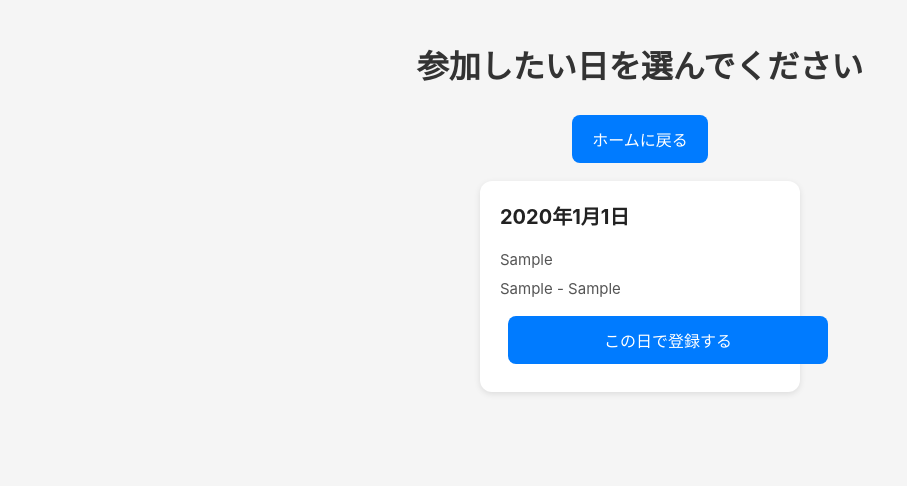
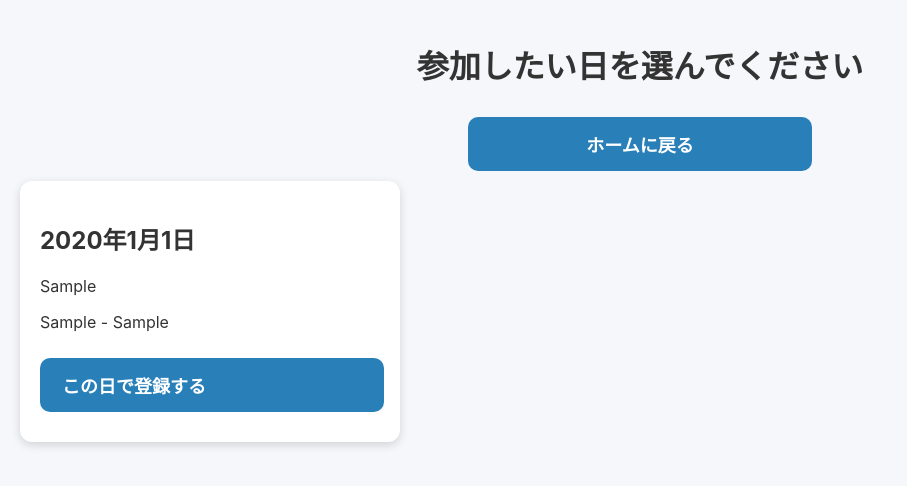
Before and after one commit to matsumurashin0125/event-app6, a Flask app: page /register in a window 1280 px wide. Shown: the top 486 px of the page, without its empty margins (0-907 px from the left). Run offline with Flask 3, Linux system fonts and the light colour scheme; tables that the repository leaves empty hold one stand-in row (values such as "Sample post").

Commit message:
style.css を更新

```diff
--- a/static/style.css
+++ b/static/style.css
@@ -1,13 +1,13 @@
 /* ------------------------------
-   基本設定
+   全体設定
 ------------------------------ */
 body {
-    font-family: -apple-system, BlinkMacSystemFont, "Helvetica Neue", Arial, sans-serif;
+    font-family: -apple-system, BlinkMacSystemFont, "Segoe UI", Roboto, sans-serif;
     margin: 0;
     padding: 20px;
-    background: #f5f5f5;
+    background: #f5f7fa;
+    color: #333;
     text-align: center;
-    color: #333;
 }
 
 h1, h2, h3 {
@@ -15,153 +15,184 @@ h1, h2, h3 {
 }
 
 /* ------------------------------
-   ボタン
+   共通ボタン
 ------------------------------ */
 .btn {
     display: inline-block;
-    margin: 8px;
-    padding: 12px 20px;
-    background-color: #007bff;
+    padding: 14px 22px;
+    margin: 10px 0;
+    background: #2980b9;
     color: white;
     text-decoration: none;
-    border-radius: 8px;
-    font-size: 16px;
+    border-radius: 10px;
+    font-size: 18px;
+    font-weight: 600;
+    transition: 0.2s;
+    width: 80%;
+    max-width: 300px;
 }
 
 .btn:hover {
-    background-color: #005dc1;
+    background: #1c648b;
 }
 
-.btn-danger {
-    background-color: #e53935;
+/* 管理者ボタンは色を変える */
+.admin-btn {
+    background: #27ae60;
 }
 
-.btn-danger:hover {
-    background-color: #c62828;
+.admin-btn:hover {
+    background: #1f8a4b;
 }
 
-/* 小さめボタン */
-.btn-small {
-    padding: 6px 12px;
-    font-size: 14px;
+/* 戻るボタン */
+.back-btn {
+    background: #7f8c8d;
 }
 
-/* ------------------------------
-   カードレイアウト
------------------------------- */
-.card-list {
-    display: flex;
-    flex-wrap: wrap;
-    justify-content: center;
-    gap: 15px;
-    padding: 10px;
+.back-btn:hover {
+    background: #626f70;
 }
 
-.card {
-    width: 90%;
-    max-width: 320px;
-    background: white;
-    border-radius: 12px;
-    box-shadow: 0 2px 6px rgba(0,0,0,0.1);
-    padding: 20px;
-    box-sizing: border-box;
-    text-align: left;
-    transition: transform 0.15s ease, box-shadow 0.15s ease;
+/* 削除ボタン */
+.delete-btn {
+    background: #e74c3c !important;
 }
 
-.card:hover {
-    transform: translateY(-4px);
-    box-shadow: 0 4px 10px rgba(0,0,0,0.15);
+.delete-btn:hover {
+    background: #c0392b !important;
 }
 
-.card h2 {
-    margin-top: 0;
-    font-size: 20px;
-    color: #222;
-}
-
-.card p {
-    margin: 4px 0 10px 0;
-    font-size: 15px;
-    color: #555;
-}
-
-.card .btn {
-    width: 100%;
-    text-align: center;
-}
 
 /* ------------------------------
-   フォーム
+   入力フォーム
 ------------------------------ */
 form {
-    max-width: 420px;
+    text-align: left;
     margin: 0 auto;
-    text-align: left;
+    max-width: 400px;
 }
 
 label {
     display: block;
-    margin: 12px 0 6px;
     font-weight: bold;
+    margin: 12px 0 5px;
 }
 
-input, select {
+select, input[type="text"], input[type="number"] {
     width: 100%;
     padding: 10px;
     font-size: 16px;
-    border-radius: 6px;
+    border-radius: 8px;
     border: 1px solid #ccc;
 }
 
-button {
-    margin-top: 20px;
-    width: 100%;
-    padding: 12px;
-    font-size: 16px;
-    background: #007bff;
-    color: white;
-    border: none;
-    border-radius: 8px;
+
+/* ------------------------------
+   カード（候補日 & 選択画面）
+------------------------------ */
+.card-container {
+    display: flex;
+    flex-wrap: wrap;
+    justify-content: center;
+    gap: 18px;
+    padding-bottom: 40px;
 }
 
-button:hover {
-    background: #005dc1;
+.card {
+    background: white;
+    border-radius: 12px;
+    padding: 20px;
+    width: 90%;
+    max-width: 340px;
+    box-shadow: 0px 3px 10px rgba(0,0,0,0.15);
+    text-align: left;
+    transition: 0.2s;
+}
+
+.card:hover {
+    transform: scale(1.02);
+}
+
+.card-header {
+    font-size: 20px;
+    font-weight: bold;
+    color: #333;
+}
+
+.card-sub {
+    font-size: 16px;
+    margin: 6px 0;
+    color: #555;
+}
+
+/* ボタンをカード内に整列 */
+.card .btn {
+    width: 100%;
+    margin-top: 10px;
 }
 
 /* ------------------------------
-   テーブル（管理者用）
+   テーブル（confirm画面・出欠一覧）
 ------------------------------ */
 table {
-    width: 100%;
+    width: 95%;
+    margin: 0 auto 40px;
     border-collapse: collapse;
-    margin-top: 20px;
-}
-
-table tr:nth-child(even) {
-    background: #f0f0f0;
+    background: white;
+    border-radius: 10px;
+    overflow: hidden;
 }
 
 th, td {
-    padding: 10px;
-    border: 1px solid #ddd;
+    padding: 12px;
+    border-bottom: 1px solid #eee;
 }
 
 th {
-    background: #007bff;
+    background: #3498db;
     color: white;
+}
+
+tr:nth-child(even) {
+    background: #f8fbfd;
+}
+
+/* ------------------------------
+   管理者メニュー（タイル型）
+------------------------------ */
+.tile-menu {
+    display: flex;
+    flex-wrap: wrap;
+    justify-content: center;
+    gap: 18px;
+    padding: 20px 0;
+}
+
+.tile {
+    width: 42%;
+    max-width: 180px;
+    background: white;
+    padding: 25px 0;
+    border-radius: 15px;
+    box-shadow: 0px 3px 10px rgba(0,0,0,0.15);
+    text-decoration: none;
+    color: #333;
+    font-size: 18px;
+    font-weight: bold;
+    transition: 0.2s;
+}
+
+.tile:hover {
+    transform: scale(1.05);
+    background: #eaf4ff;
 }
 
 /* ------------------------------
    スマホ最適化
 ------------------------------ */
 @media (max-width: 480px) {
-    .card {
-        width: 95%;
-    }
-
-    .btn {
-        width: 90%;
-        font-size: 15px;
+    .tile {
+        width: 80%;
     }
 }
```
